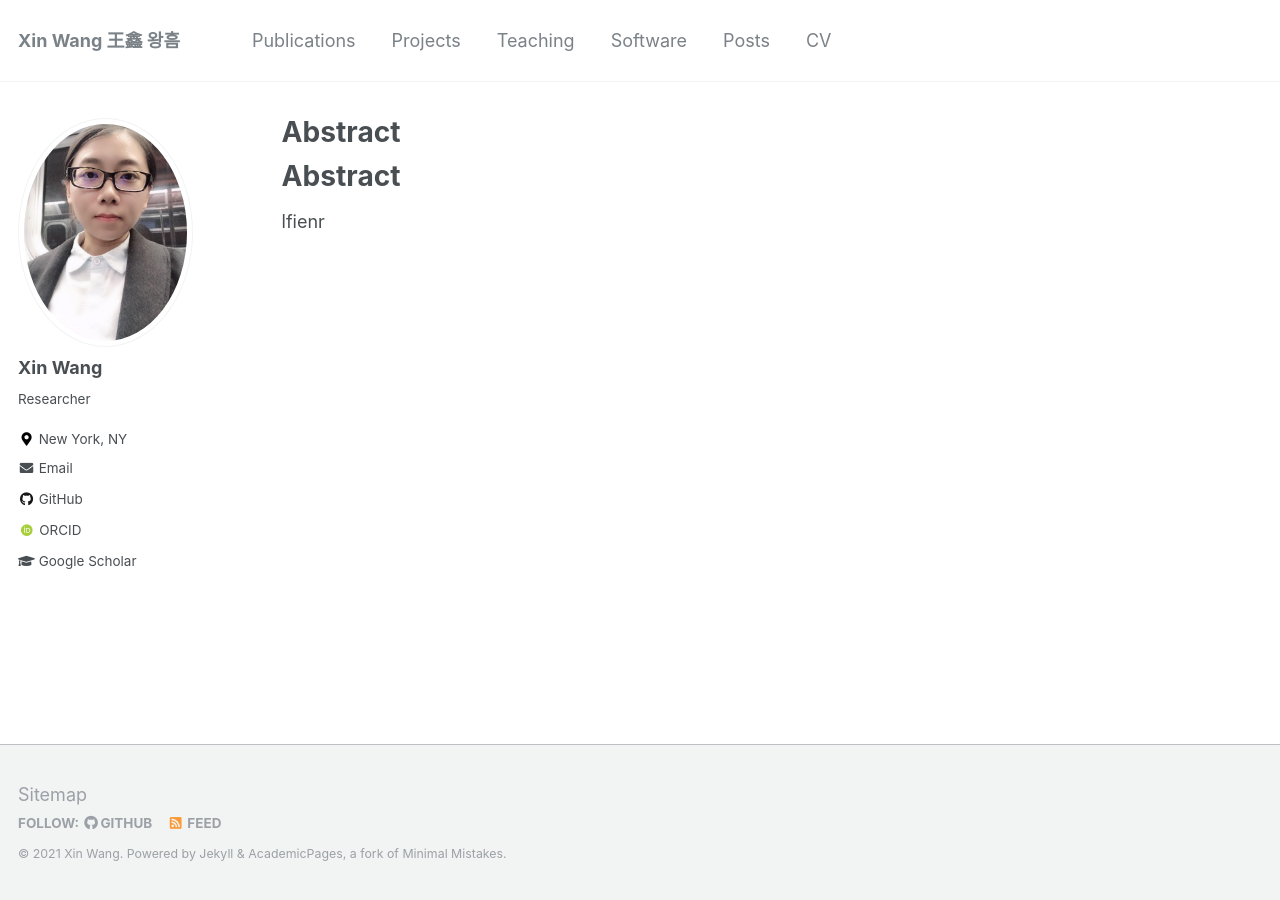
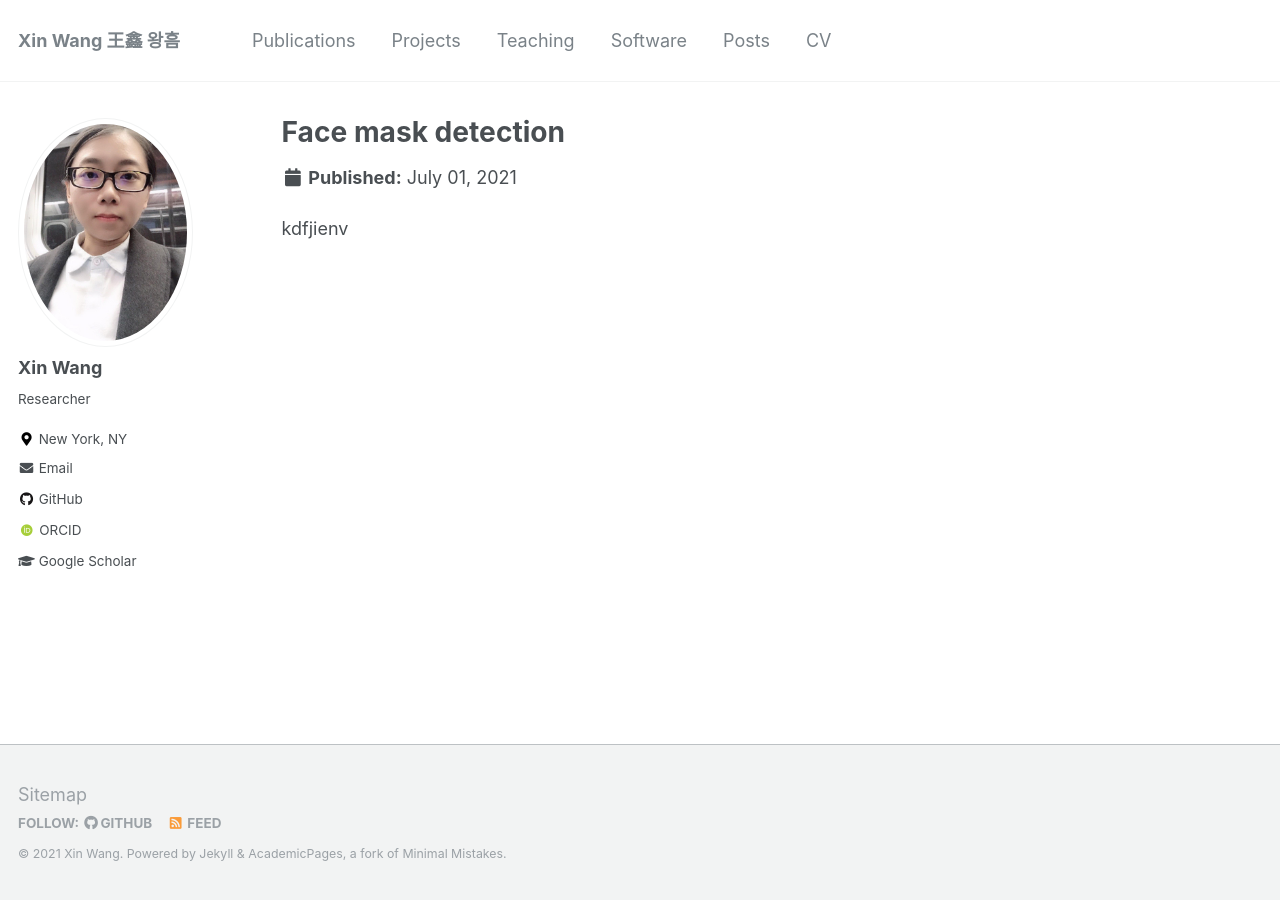
Before and after one commit to xin-wang-kr/xin-wang-kr.github.io, a Jekyll site: the page built from _pages/projects/face-mask.md, in a window 1280 px wide. Built offline with Jekyll 4.4.1, drawn with Linux system fonts in a browser that asks for light colours; some web fonts are replaced; our own code applies the rules of GitHub Pages for plain Markdown files.

Commit message:
Update face-mask.md

```diff
--- a/_pages/projects/face-mask.md
+++ b/_pages/projects/face-mask.md
@@ -1,2 +1,6 @@
-# Abstract
-lfienr
+---
+title: Face mask detection
+date: 2021-07-01
+permalink: /projects/face-mask
+---
+kdfjienv
```
